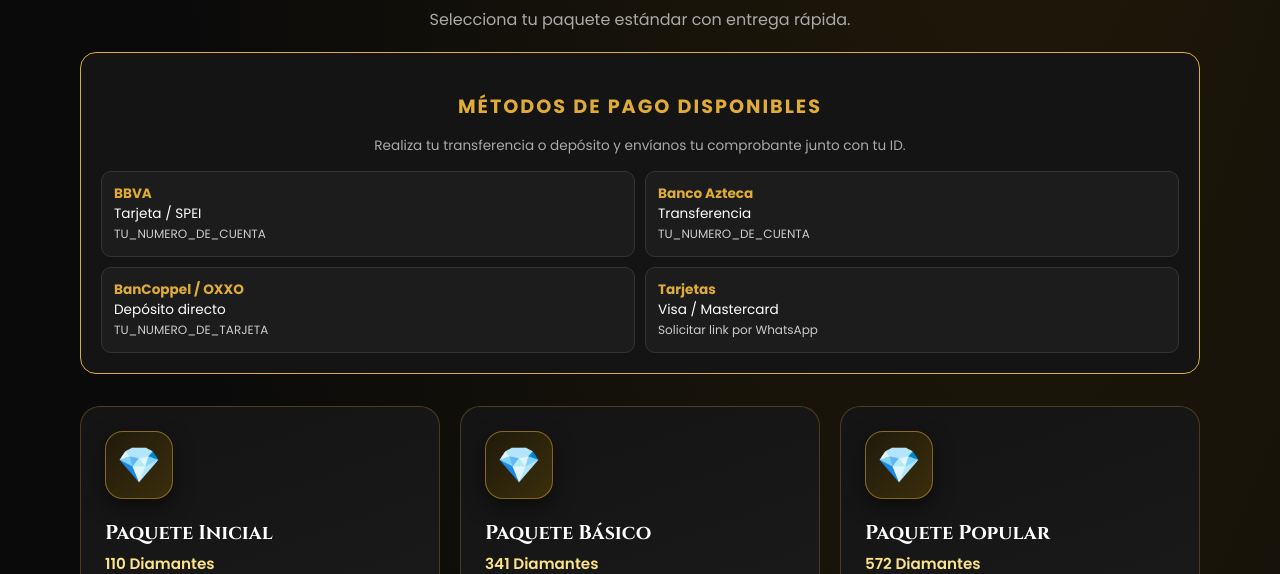
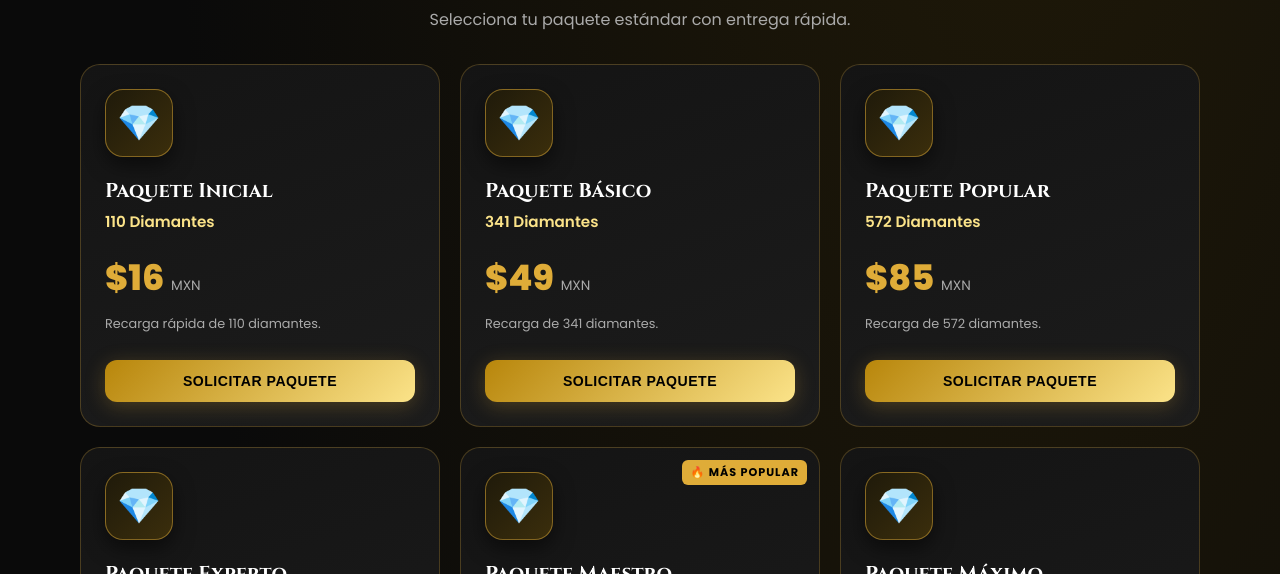
Before and after one commit to dxnzzventas/Dxnzz-ventas-ff, a plain HTML site: page index.html in a window 1280 px wide. Shown: the part 735-1309 px from the top of the page. Drawn offline with Linux system fonts and the light colour scheme.

Commit message:
Actualizar index.html

```diff
--- a/index.html
+++ b/index.html
@@ -393,33 +393,6 @@ footer {
     <div class="section-head">
       <h2>Paquetes de Diamantes</h2>
       <p>Selecciona tu paquete estándar con entrega rápida.</p>
-    <div style="background: #141414; border: 1px solid #dfac38; border-radius: 16px; padding: 20px; margin: 20px 0; text-align: center;">
-    <h3 style="color: #dfac38; font-size: 1.2rem; letter-spacing: 2px; margin-bottom: 15px;">MÉTODOS DE PAGO DISPONIBLES</h3>
-    <p style="color: #aaa; font-size: 0.85rem; margin-bottom: 15px;">Realiza tu transferencia o depósito y envíanos tu comprobante junto con tu ID.</p>
-
-    <div style="display: grid; grid-template-columns: 1fr 1fr; gap: 10px; text-align: left; font-size: 0.85rem;">
-        <div style="background: #1c1c1c; padding: 12px; border-radius: 10px; border: 1px solid #333;">
-            <strong style="color: #dfac38;">BBVA</strong><br>
-            <span style="color: #fff;">Tarjeta / SPEI</span><br>
-            <span style="color: #ccc; font-size: 0.75rem;">TU_NUMERO_DE_CUENTA</span>
-        </div>
-        <div style="background: #1c1c1c; padding: 12px; border-radius: 10px; border: 1px solid #333;">
-            <strong style="color: #dfac38;">Banco Azteca</strong><br>
-            <span style="color: #fff;">Transferencia</span><br>
-            <span style="color: #ccc; font-size: 0.75rem;">TU_NUMERO_DE_CUENTA</span>
-        </div>
-        <div style="background: #1c1c1c; padding: 12px; border-radius: 10px; border: 1px solid #333;">
-            <strong style="color: #dfac38;">BanCoppel / OXXO</strong><br>
-            <span style="color: #fff;">Depósito directo</span><br>
-            <span style="color: #ccc; font-size: 0.75rem;">TU_NUMERO_DE_TARJETA</span>
-        </div>
-        <div style="background: #1c1c1c; padding: 12px; border-radius: 10px; border: 1px solid #333;">
-            <strong style="color: #dfac38;">Tarjetas</strong><br>
-            <span style="color: #fff;">Visa / Mastercard</span><br>
-            <span style="color: #ccc; font-size: 0.75rem;">Solicitar link por WhatsApp</span>
-        </div>
-    </div>
-</div>
     </div>
 
     <div class="products">
```
